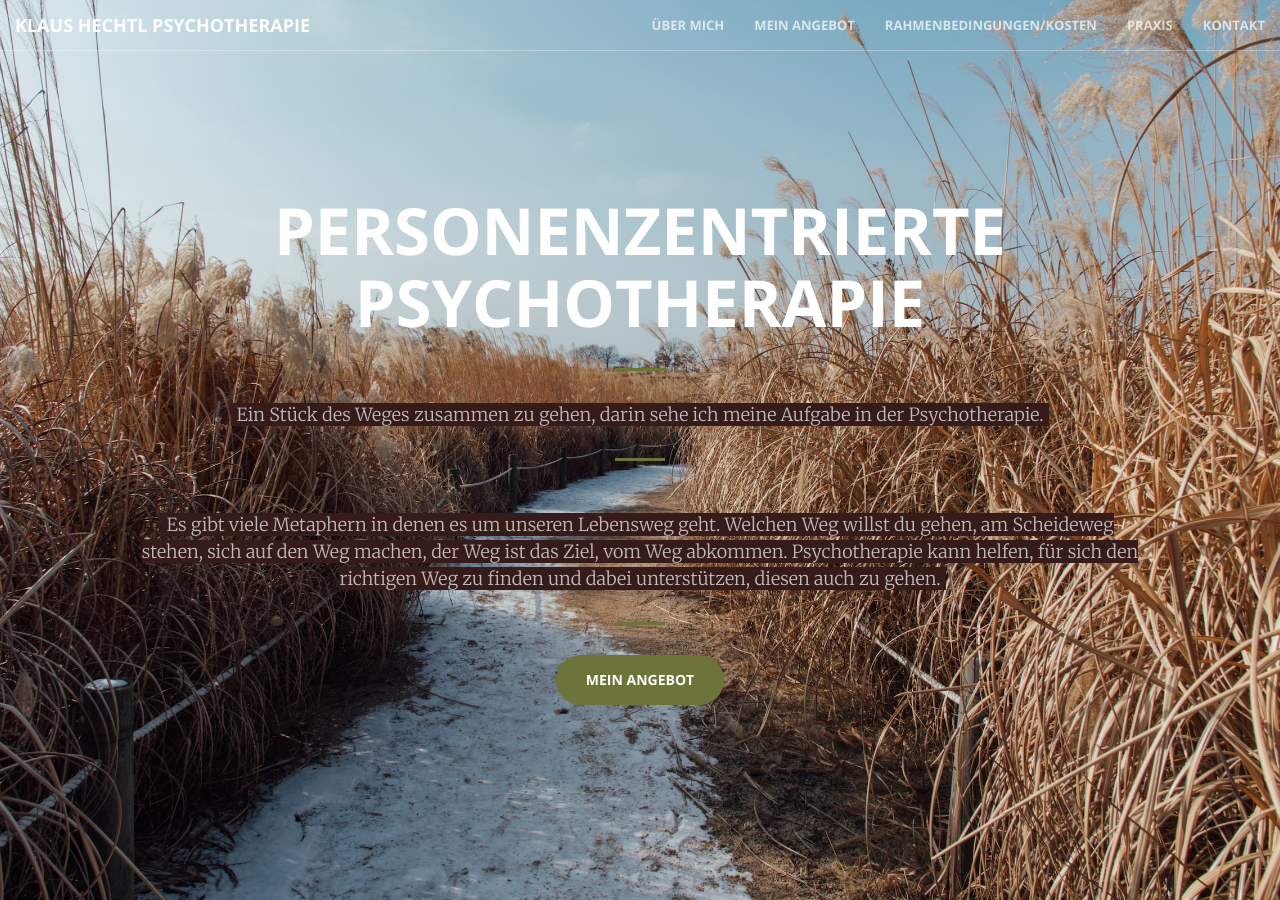
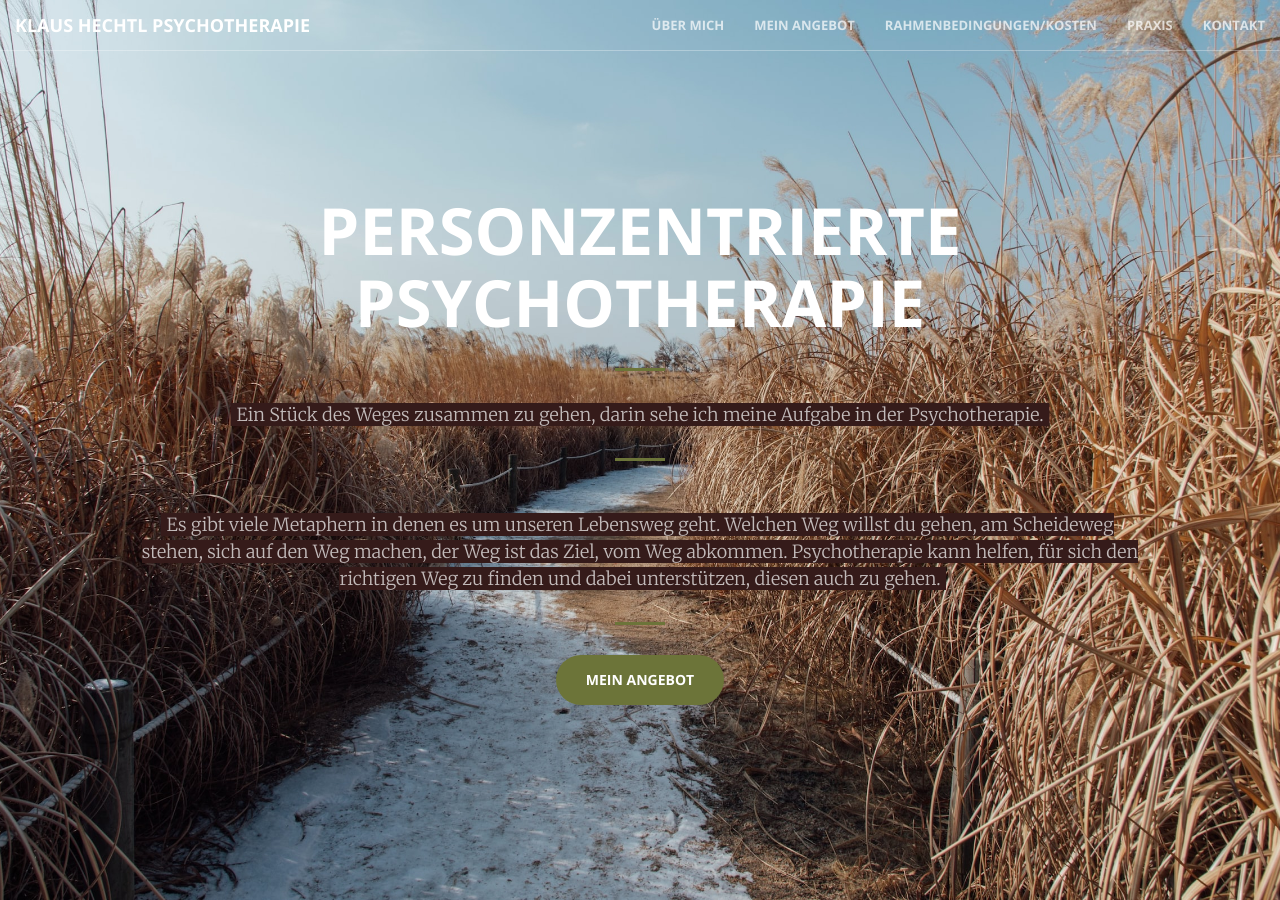
Before and after one commit to KlausHechtl/KlausHechtl.github.io, a Jekyll site: the page built from index.html, in a window 1280 px wide and 900 px high. Built offline with Jekyll 4.4.1, drawn with Linux system fonts in a browser that asks for light colours.

Commit message:
PersonTitel

```diff
--- a/_includes/header.html
+++ b/_includes/header.html
@@ -1,7 +1,7 @@
 <header>
     <div class="header-content">
         <div class="header-content-inner">
-            <h1 class="responsive_h1">Personenzentrierte Psychotherapie</h1>
+            <h1 class="responsive_h1">Personzentrierte Psychotherapie</h1>
             <hr>
 
             <p class="shadow">
```
